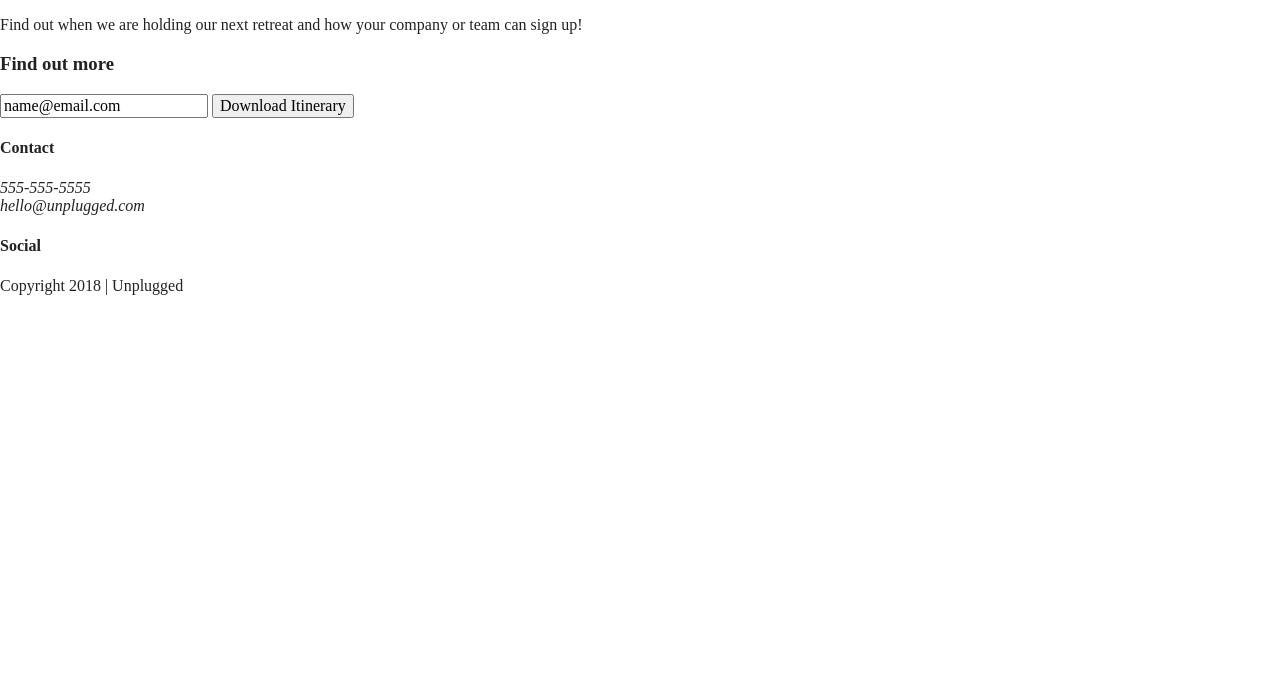
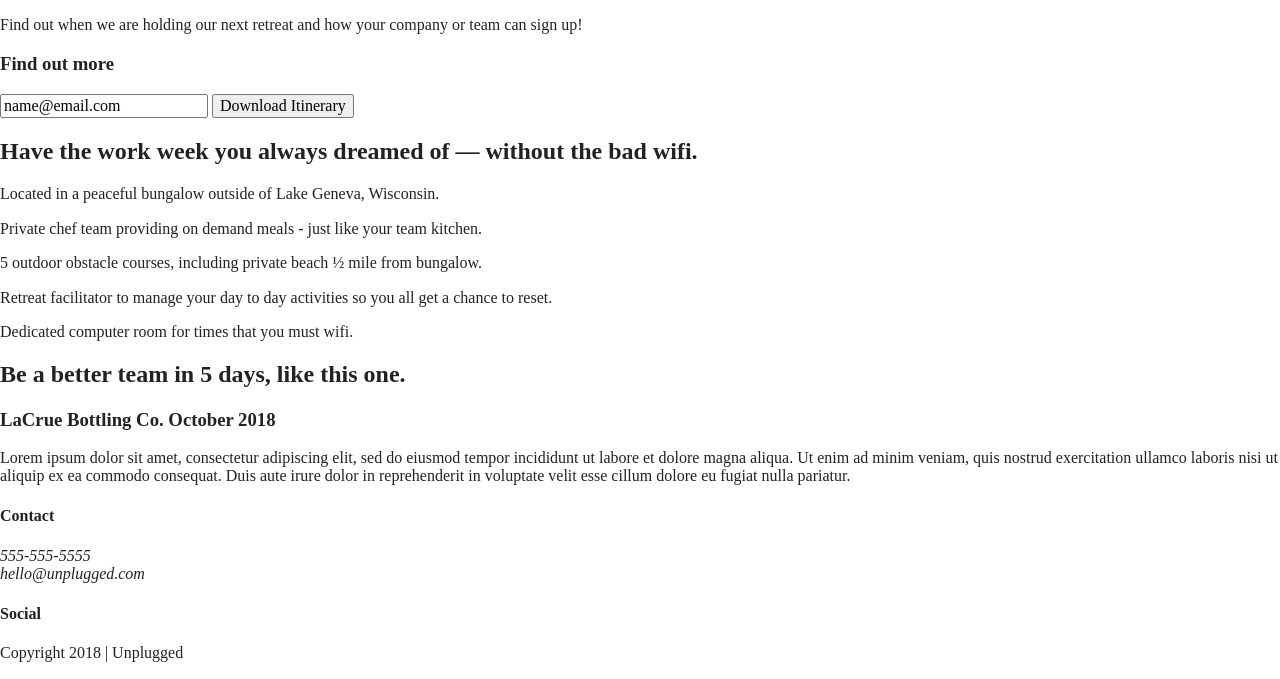
Before and after one commit to roncogg/unplugged, a website built with Parcel: page index.html in a window 1280 px wide. Shown: the part 192-871 px from the top of the page. Before the commit the page ends 800 px from the top, so only its background shows below. Built offline with nearby package versions, Linux system fonts and the light colour scheme; files whose address does not match are found by name.

Commit message:
Added second half of homepage

```diff
--- a/index.html
+++ b/index.html
@@ -65,6 +65,57 @@
       <!--aside content wrapper ends-->
     </main>
     <!-- main wrapper -->
+    <section class="features">
+      <div class="content-wrapper">
+        <h2>Have the work week you always dreamed of — without the bad wifi.</h2>
+        <div class="features-items">
+          <article>
+            <p class="fontawesome-icon"></p>
+            <p class="features-item-description"> Located in a peaceful bungalow outside of Lake Geneva, Wisconsin.</p>
+          </article>
+          <article>
+           <p class="fontawesome-icon"></p>
+           <p class="features-item-description"> Private chef team providing on demand meals - just like your team kitchen.</p>
+          </article>
+          <article>
+            <p class="fontawesome-icon">
+            </p>
+            <p class="features-item-description">
+              5 outdoor obstacle courses, including private beach ½ mile from bungalow.
+            </p>
+          </article>
+          <article>
+            <p class="fontawesome-icon">
+            </p>
+            <p class="features-item-description">
+              Retreat facilitator to manage your day to day activities so you all get a chance to reset.
+            </p>
+          </article>
+          <article>
+            <p class="fontawesome-icon">
+            </p>
+            <p class="features-item-description">
+              Dedicated computer room for times that you must wifi.
+            </p>
+          </article>
+        </div>
+      </div>
+    </section>
+    <section class="reviews">
+      <div class="content-wrapper">
+        <h2>Be a better team in 5 days, like this one.</h2>
+        <article>
+          <div>
+            <h3>LaCrue Bottling Co. October 2018</h3>
+            <p>
+              Lorem ipsum dolor sit amet, consectetur adipiscing elit, sed do eiusmod tempor incididunt ut labore et dolore magna aliqua. Ut enim ad minim veniam, quis nostrud exercitation ullamco laboris nisi ut aliquip ex ea commodo consequat. Duis aute irure dolor
+              in reprehenderit in voluptate velit esse cillum dolore eu fugiat nulla pariatur.
+            </p>
+          </div>
+        </article>
+      </div>
+    </section>
+
     <footer>
       <div class="content-wrapper">
         <div class="footer-content">
```
